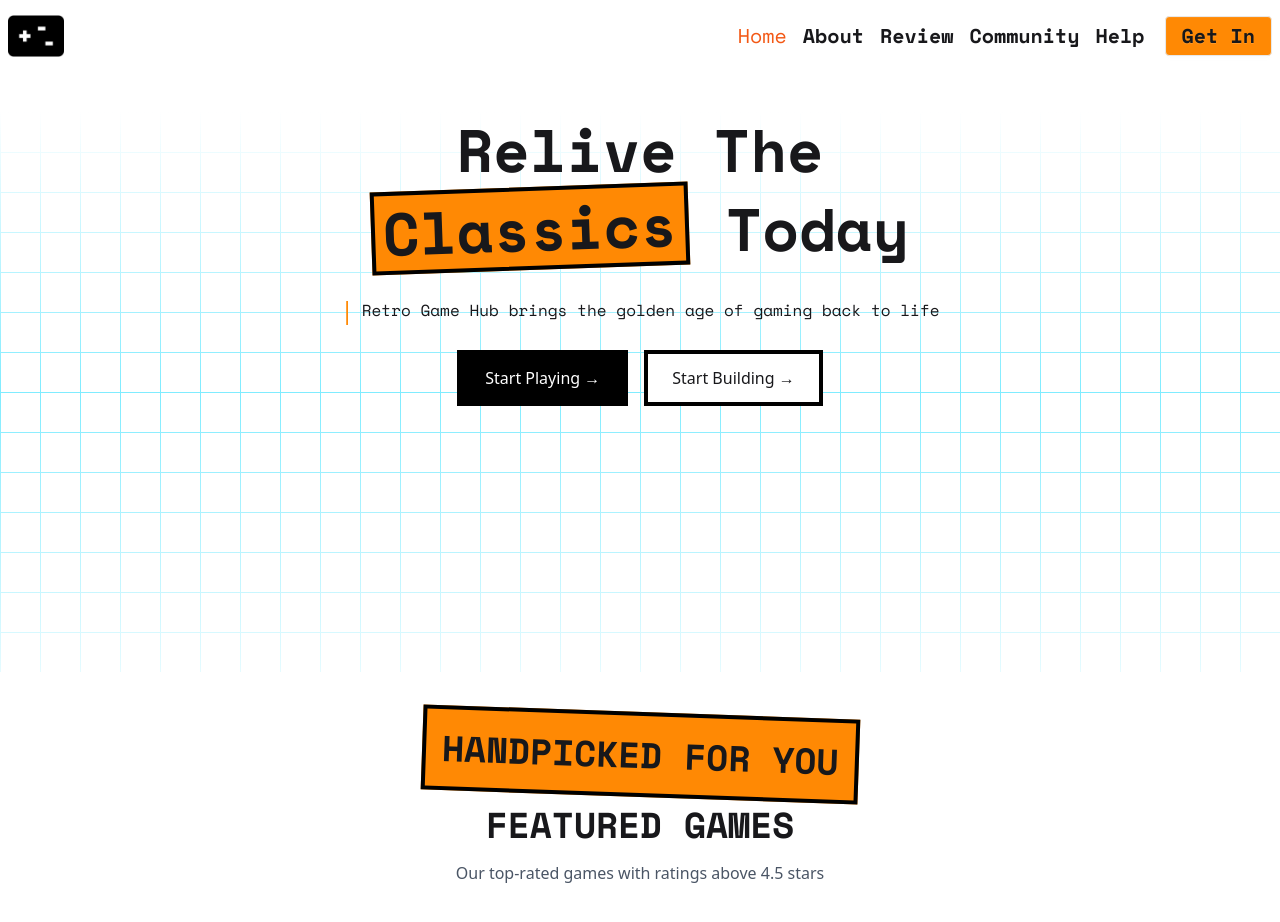
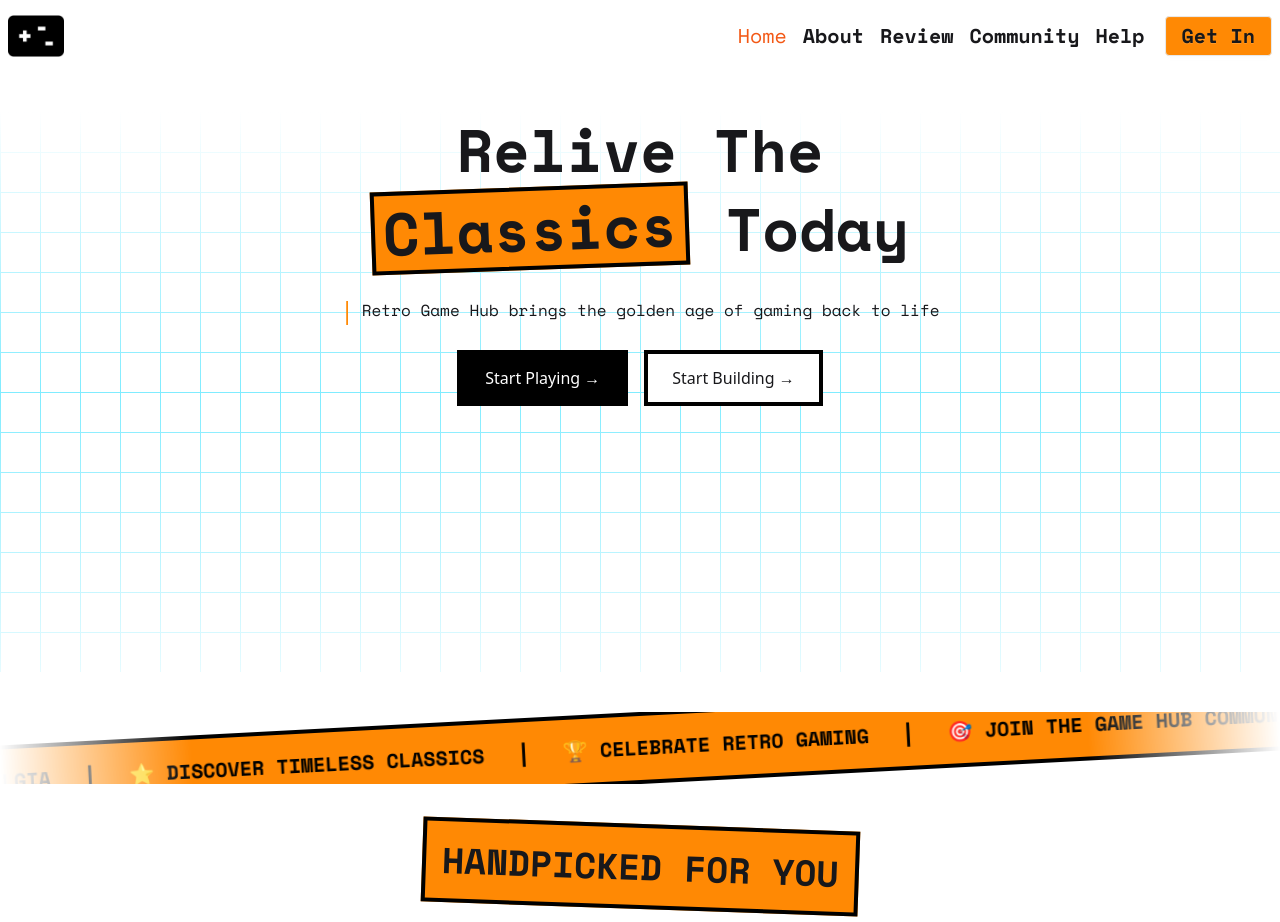
Before and after one commit to am-mahmud/retro-gamehub, a React (Vite) app: page / in a window 1280 px wide. Shown: the top 922 px of the page. Built offline with nearby package versions, Linux system fonts and the light colour scheme; no server answers.

Commit message:
Error page udpated

```diff
--- a/src/components/Banner/Banner.jsx
+++ b/src/components/Banner/Banner.jsx
@@ -92,6 +92,7 @@
 
 
 import React from "react";
+import { Link } from "react-router";
 
 
 const Banner = () => {
@@ -136,13 +137,25 @@ const Banner = () => {
 
 
                     <div className="flex gap-4 items-center justify-center">
+                        <Link to='/allgames'>
+
                             <button className="bg-black text-white px-6 py-3 border-4 border-black hover:translate-x-[-3px] hover:translate-y-[-3px] hover:shadow-[4px_4px_0px_black] transition">
                                 Start Playing →
                             </button>
 
+                        </Link>
+
+
+                        <Link to='/developer'>
+
                             <button className="bg-white px-6 py-3 border-4 border-black hover:bg-[#ff8904] transition">
                                 Start Building →
                             </button>
+
+                        </Link>
+
+
+
                     </div>
                 </div>
             </div>
--- a/src/components/ErrorPage/ErrorPage.jsx
+++ b/src/components/ErrorPage/ErrorPage.jsx
@@ -2,22 +2,19 @@ import React from 'react';
 
 const ErrorPage = () => {
     return (
-        <div className="min-h-screen bg-black flex flex-col items-center justify-center p-4 font-mono">
-            <div className="bg-gray-900 border-8 border-gray-800 rounded-lg shadow-2xl p-8 max-w-2xl w-full">
+        <div className="min-h-screen  flex flex-col items-center justify-center p-4 font-mono">
+            <div className="p-8 max-w-2xl w-full">
                 <div
-                    className="bg-black text-amber-400 p-6 rounded-md border border-amber-500/20"
+                    className=" text-orange-400 p-6"
                 >
-                    <div className="absolute inset-0 z-10 pointer-events-none opacity-5">
-                        <div className="h-full w-full" style={{
-                            backgroundImage: 'linear-gradient(to bottom, transparent 50%, #2a1d08 50%)',
-                            backgroundSize: '100% 2px',
-                        }}></div>
+                    <div className="absolute inset-0 z-10 pointer-events-none opacity-5 ">
+                        {/* <div className="h-full w-full"></div> */}
                     </div>
 
 
 
-                    <div className="relative z-20">
-                        <header className="mb-8 border-b border-amber-500/50 pb-2">
+                    <div className="relative z-20 border-2 p-4 border-black">
+                        <header className="mb-8 border-b border-orange-500/50 pb-2">
                             <h1
                                 className="text-6xl font-extrabold tracking-tight mb-2"
 
@@ -34,10 +31,10 @@ const ErrorPage = () => {
                             </p>
                             <p className="flex items-center">
                                 <span className="text-amber-300 pr-2">&gt;</span>
-                                <span className="text-red-500 font-bold">CONNECTION REFUSED.</span> Resource path does not compute.
+                                <span className="text-blue-500 font-bold">CONNECTION REFUSED.</span> Resource path does not compute.
                             </p>
                             <p className="flex items-center">
-                                <span className="text-amber-300 pr-2">&gt;</span>
+                                <span className="text-orange-300 pr-2">&gt;</span>
                                 File or subroutine is currently offline or corrupted.
                             </p>
 
@@ -50,7 +47,7 @@ const ErrorPage = () => {
 
                                 <button
                                     onClick={() => window.location.href = '/'}
-                                    className="px-6 py-3 border-2 border-amber-400 text-amber-400 text-lg uppercase font-bold tracking-widest transition-all duration-300 hover:bg-amber-900/50 rounded-md active:bg-amber-900"
+                                    className="px-6 py-3 border-2 border-orange-400 text-orange-400 text-lg uppercase font-bold tracking-widest transition-all duration-300 hover:bg-amber-900/50 rounded-md active:bg-amber-900"
                                     aria-label="Go back to the homepage"
                                 >
                                     [ GOTO /HOME ]
@@ -58,9 +55,9 @@ const ErrorPage = () => {
                             </div>
                         </section>
 
-                        <footer className="mt-8 pt-4 border-t border-amber-500/50">
+                        <footer className="mt-8 pt-4 border-t border-orange-500/50">
                             <p className="text-sm text-gray-500">
-                                &gt; System Status: <span className="text-yellow-500 font-bold">NON-CRITICAL FAILURE</span>
+                                &gt; System Status: <span className="text-orange-500 font-bold">NON-CRITICAL FAILURE</span>
                             </p>
                             <p className="text-sm text-gray-500">
                                 &gt; Console Ready...
--- a/src/index.css
+++ b/src/index.css
@@ -13,3 +13,20 @@ input::-ms-reveal,
 input::-ms-clear {
   display: none;
 }
+
+.marquee-fade {
+  -webkit-mask-image: linear-gradient(
+    to right,
+    rgba(0, 0, 0, 0) 0%,
+    rgba(0, 0, 0, 1) 15%,
+    rgba(0, 0, 0, 1) 85%,
+    rgba(0, 0, 0, 0) 100%
+  );
+  mask-image: linear-gradient(
+    to right,
+    rgba(0, 0, 0, 0) 0%,
+    rgba(0, 0, 0, 1) 15%,
+    rgba(0, 0, 0, 1) 85%,
+    rgba(0, 0, 0, 0) 100%
+  );
+}
--- a/src/pages/Home/Home.jsx
+++ b/src/pages/Home/Home.jsx
@@ -20,6 +20,26 @@ const Home = () => {
             <title>Home - Gamehub</title>
 
             <Banner></Banner>
+
+            <div className="overflow-hidden my-8 mb-10">
+                <Marquee
+                    speed={40}
+                    className="marquee-fade bg-[#ff8904] border-y-4 border-black p-4 -rotate-3"
+                >
+                    <div className="text-black text-lg md:text-xl font-bold space-mono flex items-center gap-8">
+                        <span>🎮 RELIVE THE NOSTALGIA</span>
+                        <span className="text-2xl">|</span>
+                        <span>⭐ DISCOVER TIMELESS CLASSICS</span>
+                        <span className="text-2xl">|</span>
+                        <span>🏆 CELEBRATE RETRO GAMING</span>
+                        <span className="text-2xl">|</span>
+                        <span>🎯 JOIN THE GAME HUB COMMUNITY</span>
+                        <span className="text-2xl">|</span>
+                    </div>
+                </Marquee>
+            </div>
+
+
 
 
             <section className="container mx-auto mb-10">
```
Lines whose indentation alone changed are shown as unchanged.
